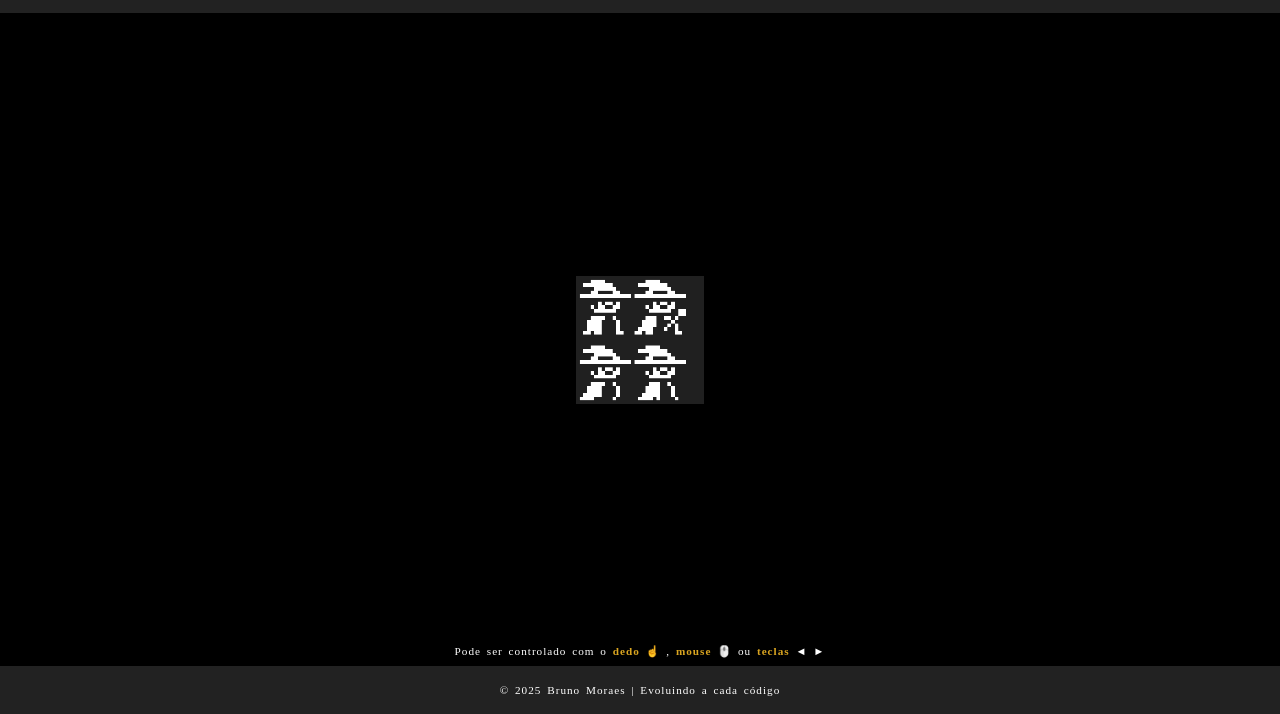
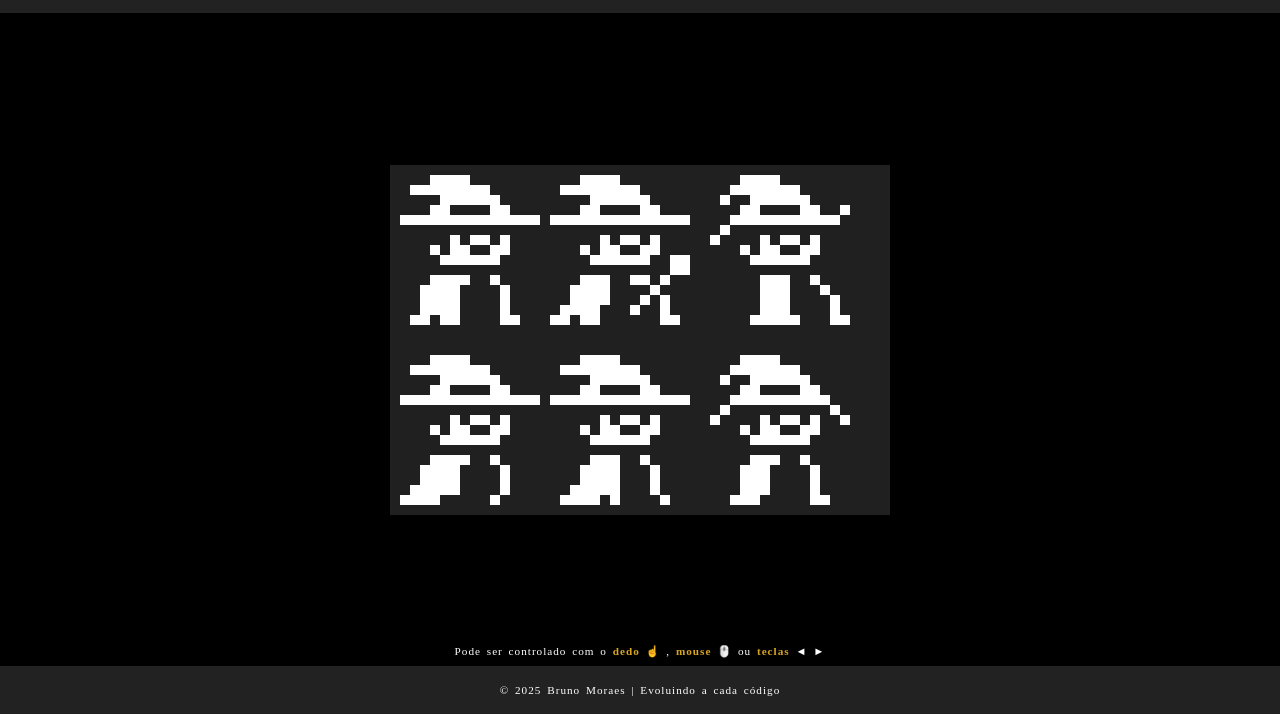
Before and after one commit to brunomoraesdigital/aprendizagem-js, a plain HTML site: page index.html in a window 1280 px wide. Shown: the part 86-800 px from the top of the page. Drawn offline with Linux system fonts and the light colour scheme.

Commit message:
220325.2150

```diff
--- a/engine.js
+++ b/engine.js
@@ -78,20 +78,38 @@ let magoAndando2 = [
 
 let magoPulando = [
   [0, 0, 0, 1, 1, 1, 1, 0, 0, 0, 0, 0, 0, 0],
-  [0, 1, 1, 1, 1, 1, 1, 1, 1, 0, 0, 0, 0, 0],
-  [0, 0, 0, 0, 1, 1, 1, 1, 1, 1, 0, 0, 0, 0],
+  [0, 0, 1, 1, 1, 1, 1, 1, 1, 0, 0, 0, 0, 0],
+  [0, 1, 0, 0, 1, 1, 1, 1, 1, 1, 0, 0, 0, 0],
   [0, 0, 0, 1, 1, 0, 0, 0, 0, 1, 1, 0, 0, 0],
-  [1, 1, 1, 1, 1, 1, 1, 1, 1, 1, 1, 1, 1, 1],
-  [0, 0, 0, 0, 0, 0, 0, 0, 0, 0, 0, 0, 0, 0],
-  [0, 0, 0, 0, 0, 1, 0, 1, 1, 0, 1, 0, 0, 0],
+  [0, 0, 1, 1, 1, 1, 1, 1, 1, 1, 1, 1, 0, 0],
+  [0, 1, 0, 0, 0, 0, 0, 0, 0, 0, 0, 0, 1, 0],
+  [1, 0, 0, 0, 0, 1, 0, 1, 1, 0, 1, 0, 0, 1],
   [0, 0, 0, 1, 0, 1, 1, 0, 0, 1, 1, 0, 0, 0],
   [0, 0, 0, 0, 1, 1, 1, 1, 1, 1, 0, 0, 0, 0],
   [0, 0, 0, 0, 0, 0, 0, 0, 0, 0, 0, 0, 0, 0],
   [0, 0, 0, 0, 1, 1, 1, 0, 0, 1, 0, 0, 0, 0],
-  [0, 0, 0, 1, 1, 1, 1, 0, 0, 0, 1, 0, 0, 0],
-  [0, 0, 0, 1, 1, 1, 1, 0, 0, 0, 1, 0, 0, 0],
-  [0, 0, 1, 1, 1, 1, 1, 0, 0, 0, 1, 0, 0, 0],
-  [0, 1, 1, 1, 1, 0, 1, 0, 0, 0, 0, 1, 0, 0]
+  [0, 0, 0, 1, 1, 1, 0, 0, 0, 0, 1, 0, 0, 0],
+  [0, 0, 0, 1, 1, 1, 0, 0, 0, 0, 1, 0, 0, 0],
+  [0, 0, 0, 1, 1, 1, 0, 0, 0, 0, 1, 0, 0, 0],
+  [0, 0, 1, 1, 1, 0, 0, 0, 0, 0, 1, 1, 0, 0]
+]
+
+let magoFerido = [
+  [0, 0, 0, 1, 1, 1, 1, 0, 0, 0, 0, 0, 0, 0],
+  [0, 0, 1, 1, 1, 1, 1, 1, 1, 0, 0, 0, 0, 0],
+  [0, 1, 0, 0, 1, 1, 1, 1, 1, 1, 0, 0, 0, 0],
+  [0, 0, 0, 1, 1, 0, 0, 0, 0, 1, 1, 0, 0, 1],
+  [0, 0, 1, 1, 1, 1, 1, 1, 1, 1, 1, 1, 1, 0],
+  [0, 1, 0, 0, 0, 0, 0, 0, 0, 0, 0, 0, 0, 0],
+  [1, 0, 0, 0, 0, 1, 0, 1, 1, 0, 1, 0, 0, 0],
+  [0, 0, 0, 1, 0, 1, 1, 0, 0, 1, 1, 0, 0, 0],
+  [0, 0, 0, 0, 1, 1, 1, 1, 1, 1, 0, 0, 0, 0],
+  [0, 0, 0, 0, 0, 0, 0, 0, 0, 0, 0, 0, 0, 0],
+  [0, 0, 0, 0, 0, 1, 1, 1, 0, 0, 1, 0, 0, 0],
+  [0, 0, 0, 0, 0, 1, 1, 1, 0, 0, 0, 1, 0, 0],
+  [0, 0, 0, 0, 0, 1, 1, 1, 0, 0, 0, 0, 1, 0],
+  [0, 0, 0, 0, 0, 1, 1, 1, 0, 0, 0, 0, 1, 0],
+  [0, 0, 0, 0, 1, 1, 1, 1, 1, 0, 0, 0, 1, 1]
 ]
 
 // Definindo o objeto mago
@@ -111,6 +129,15 @@ let mago = {
   andando2: {
       nome: "andando2",
       matriz: magoAndando2
+  },
+
+  pulando: {
+    nome: "pulando",
+    matriz: magoPulando
+  },
+  ferido: {
+    nome: "ferido",
+    matriz: magoFerido
   },
 
   // Função para desenhar o mago em ação no canvas
@@ -140,3 +167,5 @@ desenharMago("parado", { x: 1, y: 1 });
 desenharMago("atacando", { x: 16, y: 1 });
 desenharMago("andando1", { x: 1, y: 19 });
 desenharMago("andando2", { x: 16, y: 19 });
+desenharMago("pulando", { x: 32, y: 19})
+desenharMago("ferido", { x: 32, y: 1 })
--- a/index.html
+++ b/index.html
@@ -20,7 +20,7 @@
       <h2>Minha versão desse clássico</h2>
     </header>
     <main id="areaDoJogo" class="areaDoJogo">
-      <canvas id="canvas" class="canvas" width="350" height="350"></canvas> <!-- Aqui muda! -->
+      <canvas id="canvas" class="canvas" width="500" height="350"></canvas> <!-- Aqui muda! -->
     </main>
     <footer class="rodape">
       <p id="ano-atual">&#169; 2025 Bruno Moraes | Evoluindo a cada código</p>
--- a/style.css
+++ b/style.css
@@ -100,6 +100,5 @@
 
   canvas {
     background-color: rgb(32, 32, 32);
-    width: 10%;
   }
   /***********************************/
```
